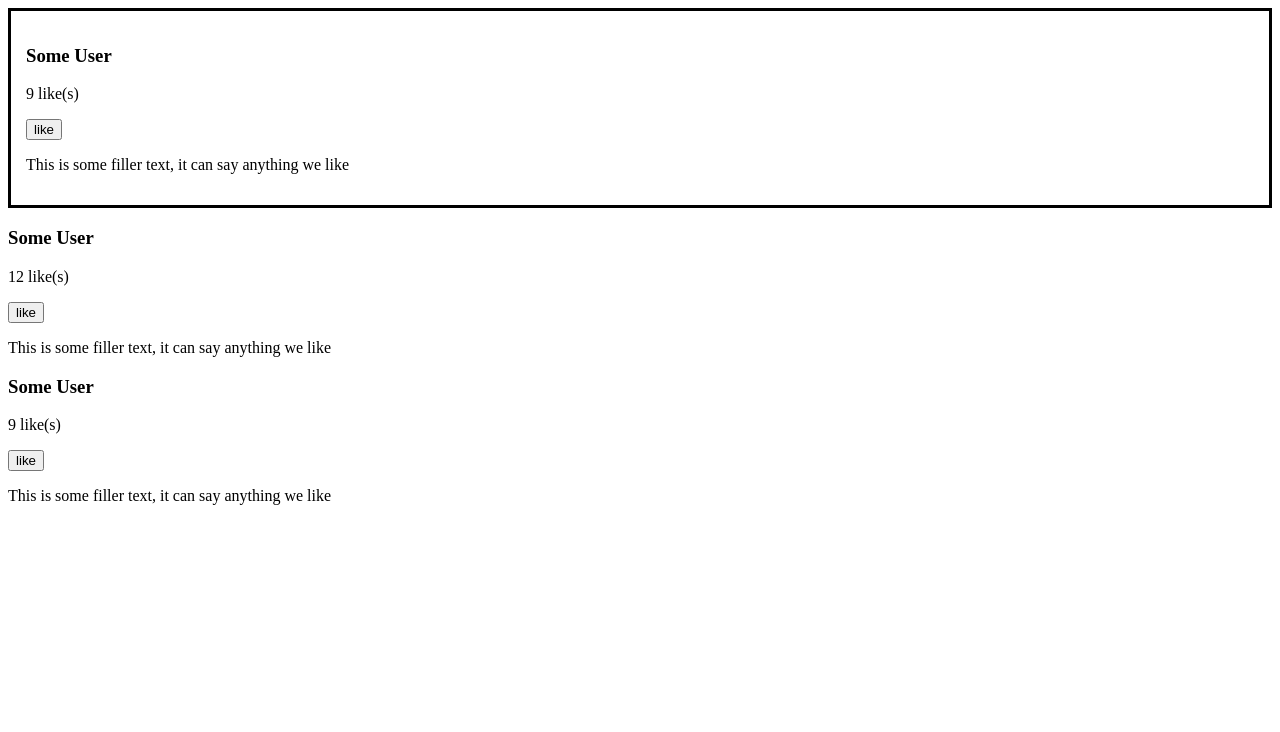
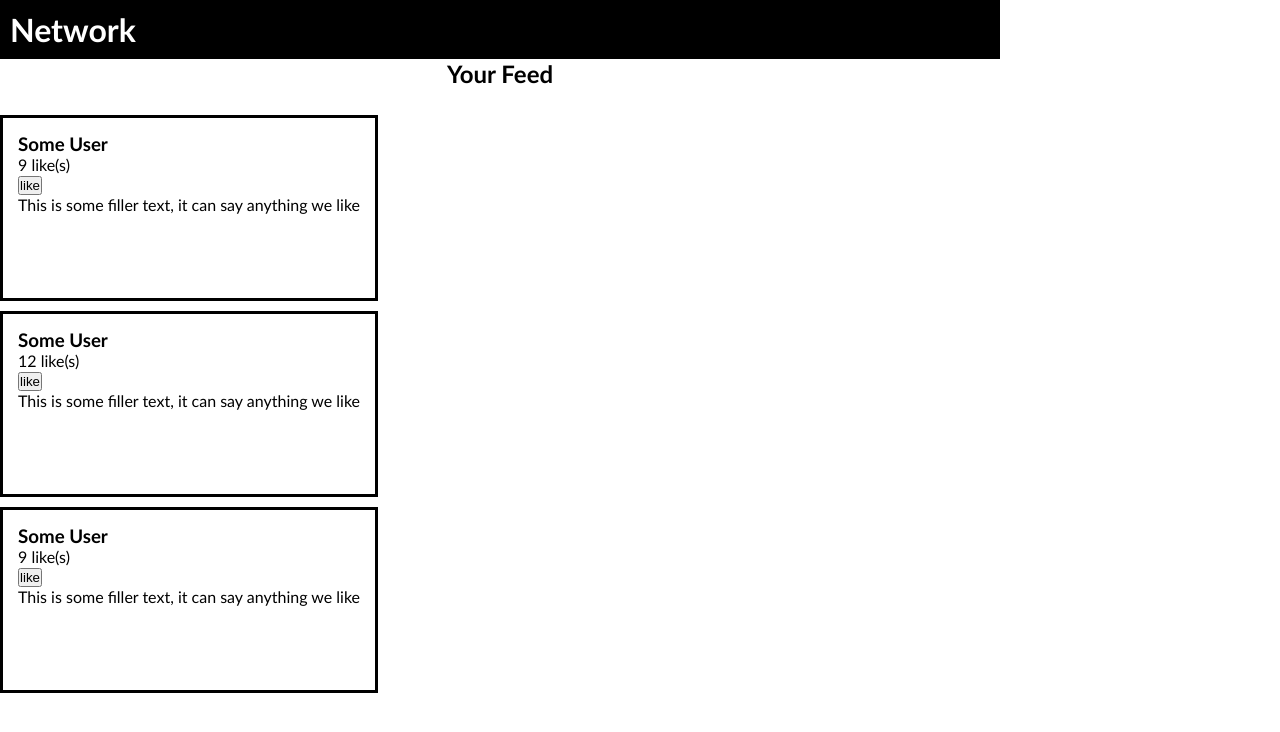
Before and after one commit to BennyG117/WF_Liking_Likes_HW, a plain HTML site: page index.html in a window 1280 px wide. Drawn offline with Linux system fonts and the light colour scheme.

Commit message:
Update Liking Likes

```diff
--- a/index.html
+++ b/index.html
@@ -13,9 +13,29 @@
 </head>
 
 <body>
+    <!-- page container begins-->
+    <div id="page-container">
+
         <!--header -->
-    <header></header>
-    <!-- some user box-->
+        <header>
+            <h1>Network</h1>
+            <h2>Your Feed</h2>
+        </header>
+
+        <!--container that holds all columns -->
+        <div id="column-container">
+            <!-- left column container-->
+            <div id="left-column">
+                <!--my profile name plate-->
+                <div class="my-profile">
+
+                </div>
+            </div>
+            <!-- right column container-->
+            <div id="right-side">
+                <!-- all user containers-->
+                <div id="user-containers">
+                    <!-- some user box1-->
                     <div class="some-user-1">
                         <div class="top-row-1">
                             <h3>Some User</h3>
@@ -25,11 +45,10 @@
                         <div class="bot-row-1"></div>
                         <P>This is some filler text, it can say anything we like</P>
                     </div>
-    </div>
 
 
 
-    <!------------>
+                    <!----some user box 2------>
                     <div class="some-user-2">
                         <div class="top-row-2">
                             <h3>Some User</h3>
@@ -39,8 +58,8 @@
                         <div class="bot-row-2"></div>
                         <P>This is some filler text, it can say anything we like</P>
                     </div>
-    </div>
-        <!-- -->
+
+                    <!-- some user box 3-->
 
                     <div class="some-user-3">
                         <div class="top-row-3">
@@ -51,20 +70,14 @@
                         <div class="bot-row-3"></div>
                         <P>This is some filler text, it can say anything we like</P>
                     </div>
+                    <!-- end of user containers-->
                 </div>
-
-
-
-    <!-- -->
-
-
-    <!-- -->
-
-
-    <!-- -->
-
-
-
+                <!-- end of right side column-->
+            </div>
+            <!--end of column container -->
+        </div>
+        <!--end of page container -->
+    </div>
     <script src="script.js"></script>
 </body>
 
--- a/style.css
+++ b/style.css
@@ -1,12 +1,66 @@
+/*! REMINDER RESET*/
+* {
+    margin: 0px;
+    padding: 0px;
+}
+
+#page-container {
+
+    font-family: 'Gill Sans', 'Gill Sans MT', Calibri, 'Trebuchet MS', sans-serif;
+}
+
+header {
+    width: 1000px;
+    min-height: 100px;
+    margin-bottom: 15px;
+}
+h1 {
+    background-color: black;
+    padding: 10px;
+    color: white;
+
+}
+h2 {
+
+    text-align: center;
+}
+
+#column-container {
+    display: flex;
+}
+
+.my-profile {
+
+}
+
+
 
 .some-user-1 {
     border: 3px solid black;
     min-width: 300px;
     min-height: 150px;
     padding: 15px;
+    margin-bottom: 10px;
+
 
 }
 
 .top-row-1 {
 
 }
+
+.some-user-2 {
+    border: 3px solid black;
+    min-width: 300px;
+    min-height: 150px;
+    padding: 15px;
+    margin-bottom: 10px;
+}
+
+.some-user-3 {
+    border: 3px solid black;
+    min-width: 300px;
+    min-height: 150px;
+    padding: 15px;
+    margin-bottom: 10px;
+}
```
Also changed, not shown: imgs/BG_ProfilePic.jpeg (added), 1 other file. Lines whose indentation alone changed are shown as unchanged.
